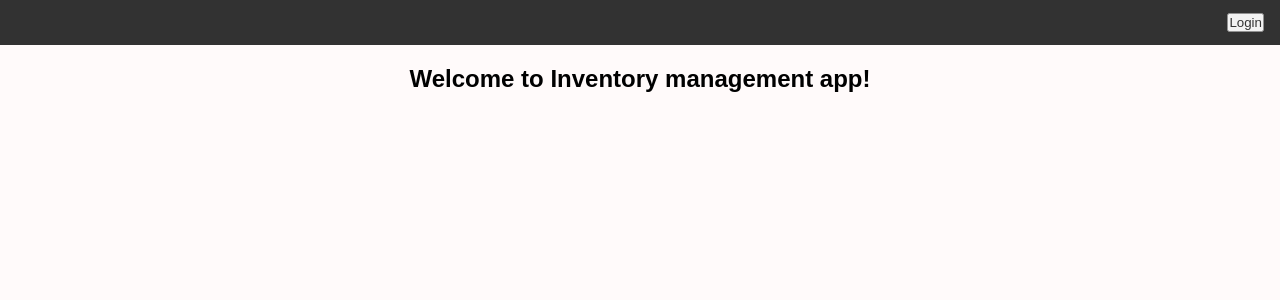
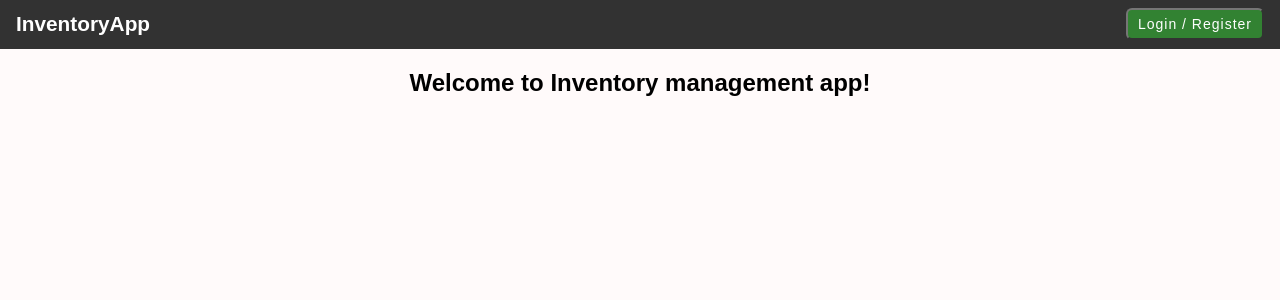
Before and after one commit to eng-ankit-mishra/inventory-management-system, a React (Vite) app in the folder frontend/: page / in a window 1280 px wide. Shown: the top 300 px of the page. Built offline with nearby package versions, Linux system fonts and the light colour scheme.

Commit message:
added some whitspacing

```diff
--- a/frontend/src/components/Navbar.jsx
+++ b/frontend/src/components/Navbar.jsx
@@ -1,8 +1,9 @@
+import Button from './Button.jsx'
 export default function Navbar(){
     return (
         <nav className="navbar">
-            <h2>InventoryApp</h2>
-            <button>Login</button>
+            <h2 className={"nav-heading"}>InventoryApp</h2>
+            <Button>Login / Register</Button>
         </nav>
     )
 }
```
